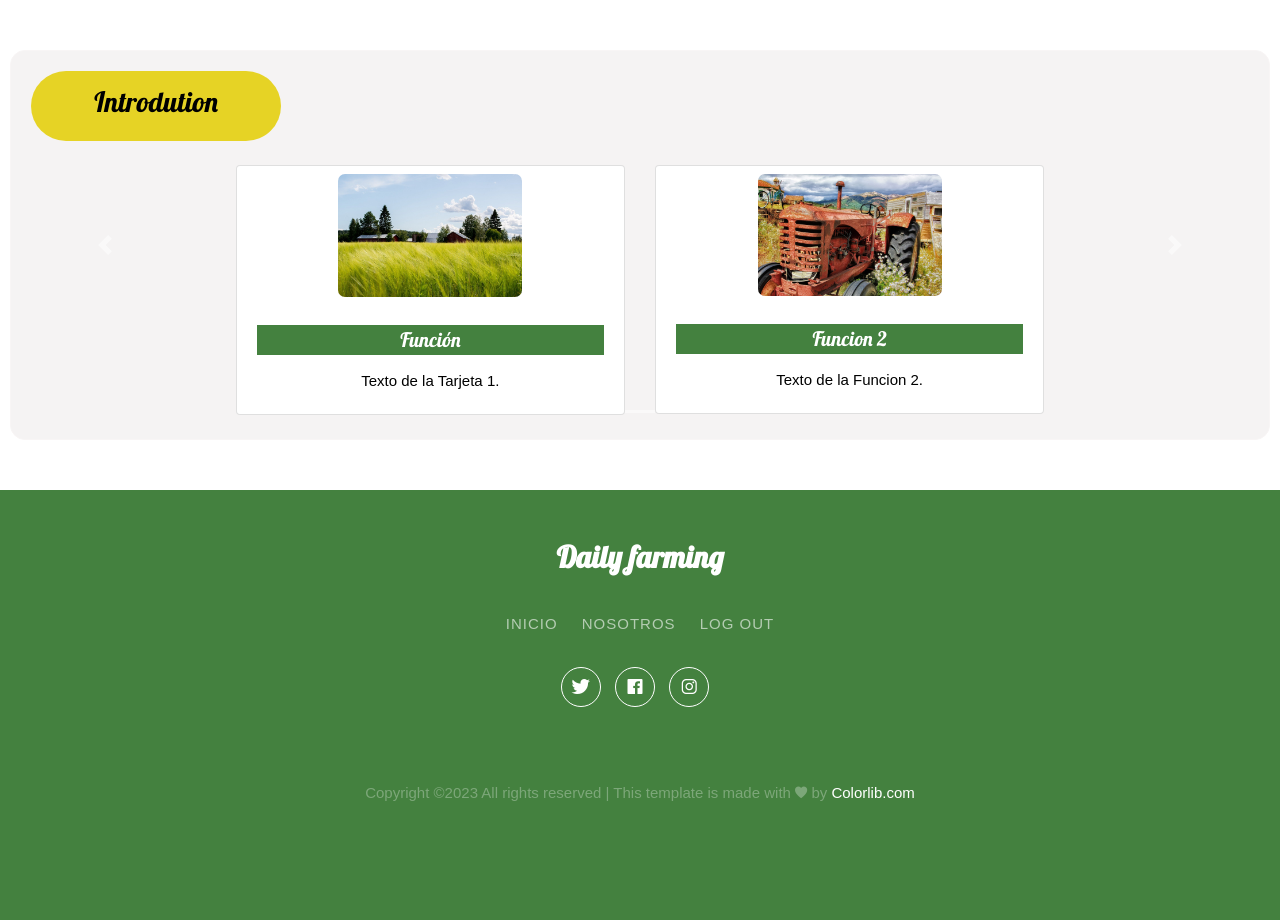
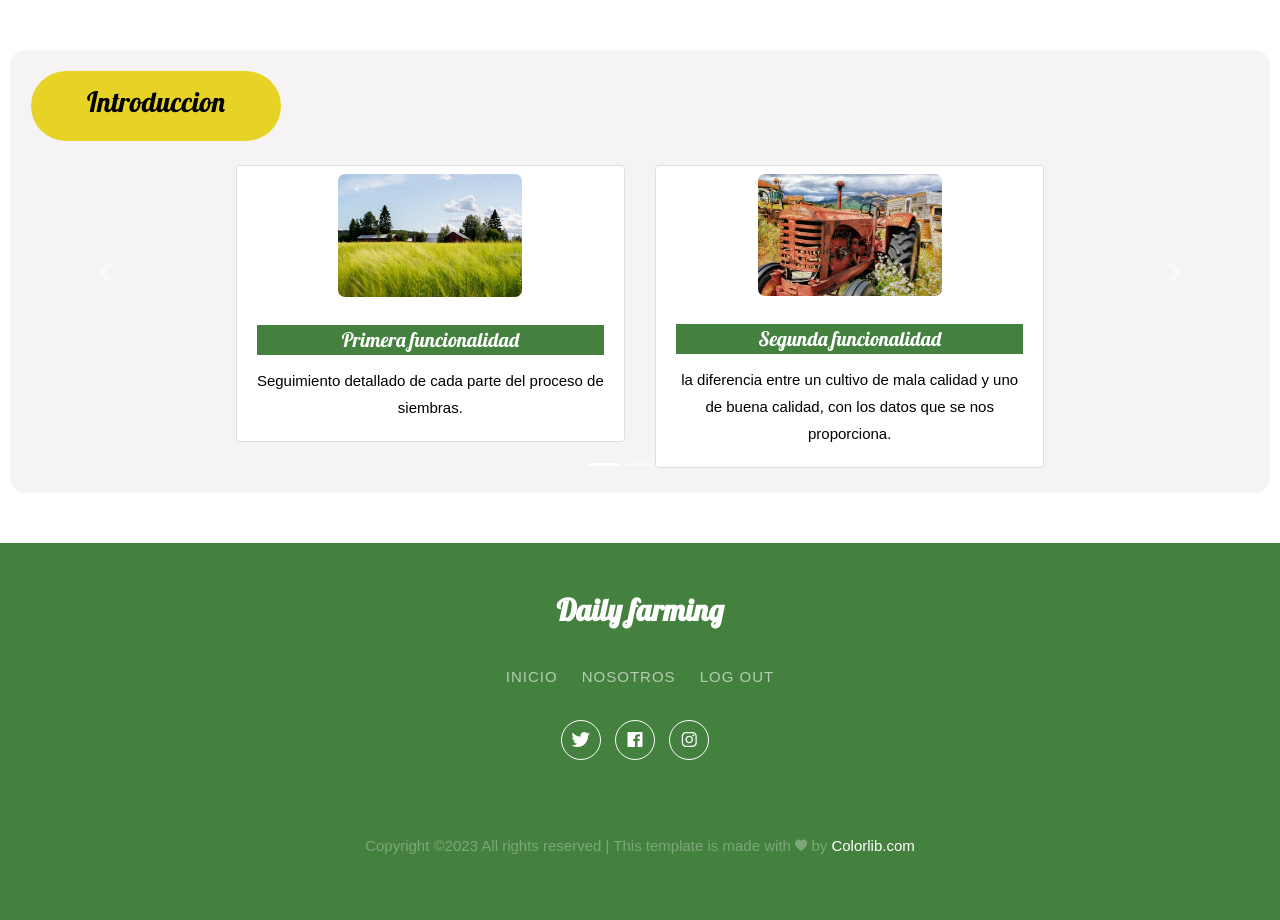
Before and after one commit to AstSamfa/daily-farming-v, a Django app: page /funcion/ in a window 1280 px wide. Shown: the part 89-1009 px from the top of the page. Before the commit the page ends 890 px from the top, so only its background shows below. Run offline with Django 4.2, Linux system fonts and the light colour scheme; some libraries are stand-ins or nearby versions.

Commit message:
Informacion Daily y funcionalidades

```diff
--- a/cultivos/templates/cultivos/funciones.html
+++ b/cultivos/templates/cultivos/funciones.html
@@ -120,7 +120,7 @@
                 <!--PERSONALIZADO-->
                 <div class="function">
                     <div class="title">
-                      <h3 style="font-family: 'Lobster'; ">Introdution</h3>
+                      <h3 style="font-family: 'Lobster'; ">Introduccion</h3>
                     </div>
                 </div>
 
@@ -130,8 +130,8 @@
                           <div class="card">
                               <img style="border-radius: 15px;" src="{% static 'images/campo.jpg' %}" class="card-img-top mx-auto px-2 py-2" alt="Imagen 1">
                               <div class="card-body">
-                                  <h5 style="background: #44813F; color:#ffff; font-family: 'Lobster';" class="card-title">Función</h5>
-                                  <p class="card-text">Texto de la Tarjeta 1.</p>
+                                  <h5 style="background: #44813F; color:#ffff; font-family: 'Lobster';" class="card-title">Primera funcionalidad</h5>
+                                  <p class="card-text">Seguimiento detallado de cada parte del proceso de siembras.</p>
                               </div>
                           </div>
                       </div>
@@ -139,8 +139,8 @@
                           <div class="card">
                               <img style="border-radius: 15px;" src="{%static '/images/tractor.jpg' %}" class="card-img-top mx-auto px-2 py-2" alt="Imagen 2">
                               <div class="card-body">
-                                  <h5 style="background: #44813F; color:#ffff; font-family: 'Lobster';"  class="card-title">Funcion 2</h5>
-                                  <p class="card-text">Texto de la Funcion 2.</p>
+                                  <h5 style="background: #44813F; color:#ffff; font-family: 'Lobster';"  class="card-title">Segunda funcionalidad</h5>
+                                  <p class="card-text">la diferencia entre un cultivo de mala calidad y uno de buena calidad, con los datos que se nos proporciona.</p>
                               </div>
                           </div>
                       </div>
@@ -152,7 +152,7 @@
                 <!--PERSONALIZADO-->
                 <div class="function">
                   <div class="title">
-                    <h3 style="font-family: 'Lobster'; ">First function</h3>
+                    <h3 style="font-family: 'Lobster'; ">Primera funcionalidad</h3>
                   </div>
               </div>
               <!--PERSONALIZADO-->
@@ -161,9 +161,9 @@
                       <img src="{% static 'images/campo.jpg' %}" style="border-radius: 5px;" alt="imagen">
                     </div>
                     <div class="col-md-6 px-5 py-2">
-                        <h3 style="font-family: 'Open Sans', sans-serif;">Prueba</h3>
-                        <h6 style="font-family: 'Open Sans', sans-serif;">Lorem ipsum dolor sit amet consectetur adipisicing elit. Autem animi voluptatibus soluta, dolores molestias, distinctio nulla voluptate minima, recusandae veniam commodi ex ullam doloremque sapiente dolor ea ipsam error consectetur?</h6>
-                        <div class="container mt-5 d-flex justify-content-center">
+                        <h3 style="font-family: 'Open Sans', sans-serif;">Cultivos de la mejor calidad</h3>
+                        <h6 style="font-family: 'Open Sans', sans-serif;">Se le brinda una herramienta innovadora que le da lo necesario para que usted haga la diferencia entre un cultivo de mala calidad y uno de buena calidad, con los datos que se nos proporciona usted podrá llevar un recuento de todos sus cultivos, siendo esta una herramienta poderosa para cuidarlos y mantener un control efectivo de cada cosa.
+                          <div class="container mt-5 d-flex justify-content-center">
                             <!-- Botón de redirección -->
                             <a href="#" title="Ver" type="button" class="boton">Continue</a>
 
@@ -178,7 +178,7 @@
                 <!--PERSONALIZADO-->
                 <div class="function">
                   <div class="title">
-                    <h3 style="font-family: 'Lobster'; ">Second function</h3>
+                    <h3 style="font-family: 'Lobster'; ">Segunda funcionalidad</h3>
                   </div>
                 </div>
                 <!--PERSONALIZADO-->
@@ -188,9 +188,9 @@
                         <img src="{%static '/images/tractor.jpg' %}" style="border-radius: 5px;" alt="imagen1">
                     </div>
                     <div class="col-md-6 px-5 py-2">
-                        <h3 style="font-family: 'Open Sans', sans-serif;" >Prueba 2</h3>
-                        <h6 style="font-family: 'Open Sans', sans-serif;">Lorem ipsum dolor sit amet consectetur adipisicing elit. Autem animi voluptatibus soluta, dolores molestias, distinctio nulla voluptate minima, recusandae veniam commodi ex ullam doloremque sapiente dolor ea ipsam error consectetur?</h6>
-                        <div class="container mt-5 d-flex justify-content-center" >
+                        <h3 style="font-family: 'Open Sans', sans-serif;" >Planificacion eficiente</h3>
+                        <h6 style="font-family: 'Open Sans', sans-serif;">Se le brinda un instrumento para que usted pueda realizar un seguimiento muy detallado de cada parte del proceso de siembras y cosechas, por tanto, esto le ayudará a tomar decisiones optimas para sus cultivos
+                          <div class="container mt-5 d-flex justify-content-center" >
                             <!-- Botón de redirección -->
                             <a href="#" title="Ver" type="button" class="boton">Continue</a>
 
--- a/cultivos/templates/cultivos/index.html
+++ b/cultivos/templates/cultivos/index.html
@@ -51,7 +51,7 @@
 							<h1 class="daily-titulo">Daily Farming</h1>
 							<div id="parr-prin">
 								<p>
-								Lorem ipsum dolor sit amet, consectetur adipiscing elit, sed do eiusmod tempor incididunt ut labore et dolore magna aliqua. Ut enim ad minim veniam, quis nostrud exercitation ullamco laboris nisi ut aliquip ex ea commodo consequat
+								¡Bienvenido a Daily farming¡ aquí encontrarás una solución eficiente a la gestion de tus cultivos. Con nuestra robusta base de datos podrás almacenar, crear, eliminar, y actualizar toda la información crucial para optimizar tus cultivos, ¿que esperas? una planeación organizada te brindara eficiencia y exito.
 								</p>
 							</div>
 
```
